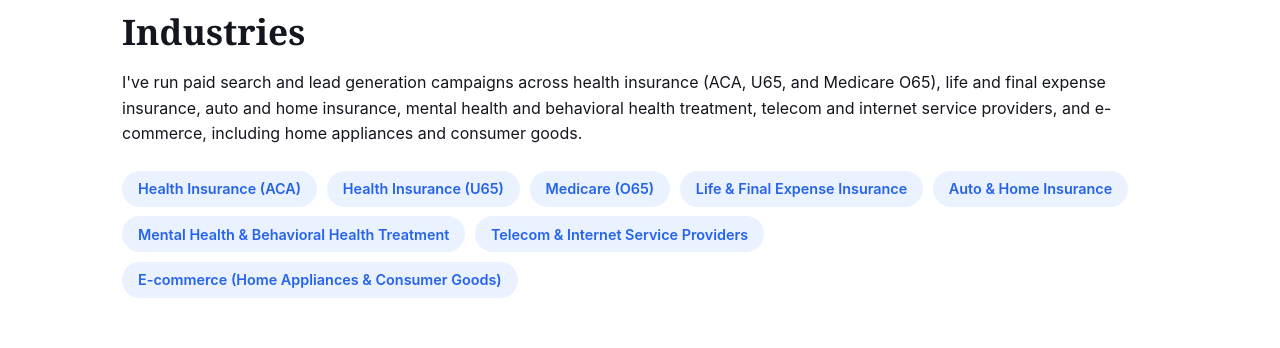
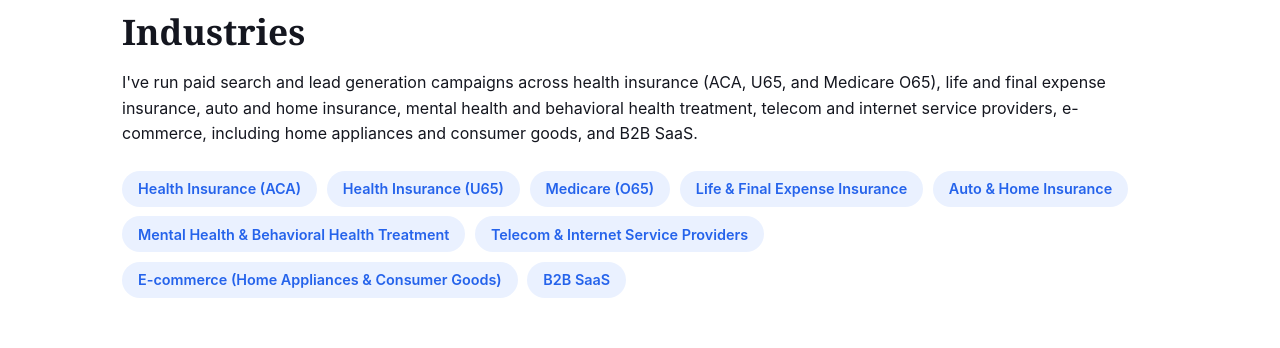
Before and after one commit to KsenijaPest/kseniia-site, an Astro site: page / in a window 1280 px wide. Shown: the part 1471-1819 px from the top of the page. Built offline with nearby package versions, Linux system fonts and the light colour scheme; Astro itself is replaced by a stand-in of ours.

Commit message:
Add B2B SaaS to industries list (Mural)

```diff
--- a/src/pages/index.astro
+++ b/src/pages/index.astro
@@ -9,7 +9,8 @@ const industries = [
   "Auto & Home Insurance",
   "Mental Health & Behavioral Health Treatment",
   "Telecom & Internet Service Providers",
-  "E-commerce (Home Appliances & Consumer Goods)"
+  "E-commerce (Home Appliances & Consumer Goods)",
+  "B2B SaaS"
 ];
 
 const personSchema = {
@@ -111,8 +112,8 @@ const professionalServiceSchema = {
     <p>
       I've run paid search and lead generation campaigns across health insurance (ACA, U65,
       and Medicare O65), life and final expense insurance, auto and home insurance, mental
-      health and behavioral health treatment, telecom and internet service providers, and
-      e-commerce, including home appliances and consumer goods.
+      health and behavioral health treatment, telecom and internet service providers,
+      e-commerce, including home appliances and consumer goods, and B2B SaaS.
     </p>
     <ul class="industry-tags">
       {industries.map((industry) => <li>{industry}</li>)}
--- a/src/pages/services.astro
+++ b/src/pages/services.astro
@@ -19,7 +19,7 @@ const faqs = [
   },
   {
     q: "Which industries have you worked in?",
-    a: "Health insurance (ACA, U65, and Medicare O65), life and final expense insurance, auto and home insurance, mental health and behavioral health treatment, telecom and internet service providers, and e-commerce, including home appliances and consumer goods."
+    a: "Health insurance (ACA, U65, and Medicare O65), life and final expense insurance, auto and home insurance, mental health and behavioral health treatment, telecom and internet service providers, e-commerce, including home appliances and consumer goods, and B2B SaaS."
   },
   {
     q: "Do you sign NDAs?",
```
